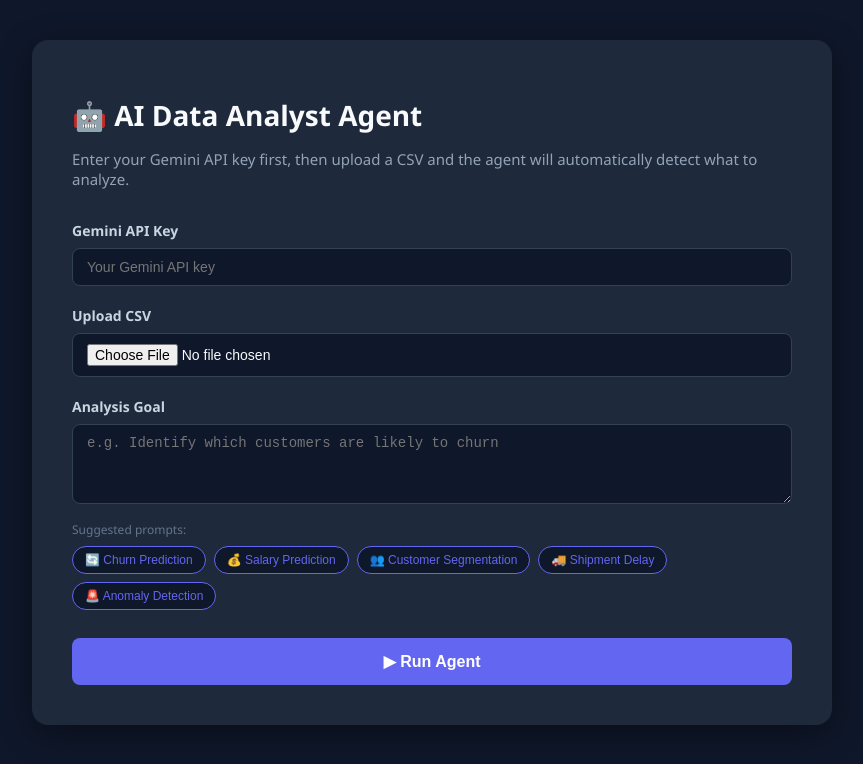
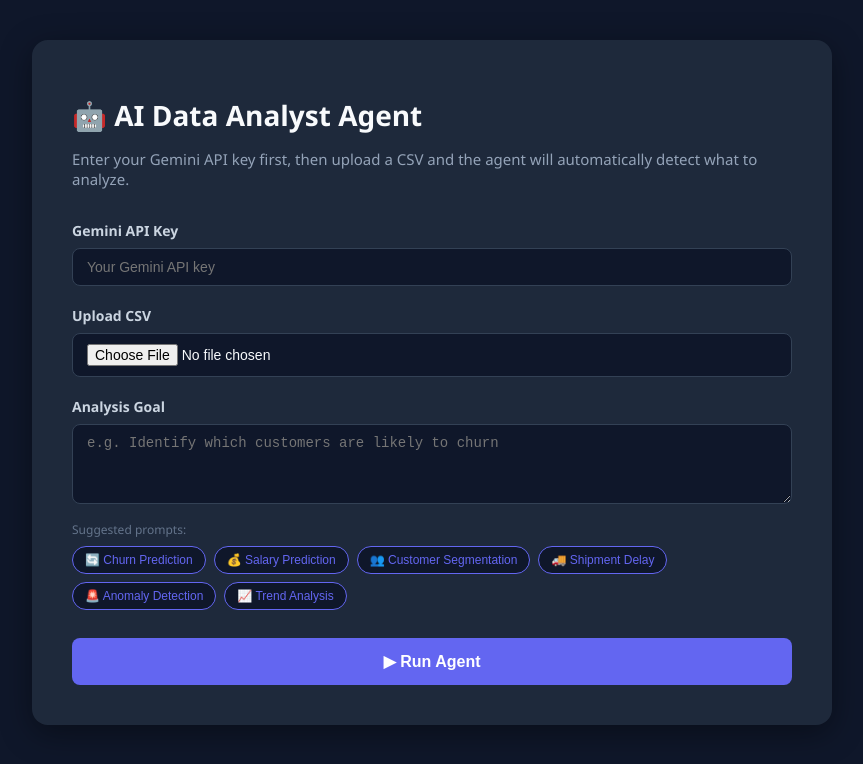
Before and after one commit to lux-lator555/ai-agent-frontend, a React (Create React App) app: page / in a window 1280 px wide. Shown: the top 764 px of the page, without its empty margins (208-1071 px from the left). Built offline with nearby package versions, Linux system fonts and the light colour scheme.

Commit message:
Add trend analysis prompt button

```diff
--- a/src/App.js
+++ b/src/App.js
@@ -463,14 +463,15 @@
   "Predict employee salary based on experience, performance and education. Run linear regression, show which features most strongly predict salary, evaluate with RMSE and R² score, generate feature importance and residual charts. Use SHAP to explain salary predictions.",
   "Identify distinct customer segments using clustering. Use the elbow method to find optimal clusters, run K-Means, visualize the clusters, and describe each segment's characteristics and recommended marketing strategy.",
   "Predict which shipments are likely to be delayed. Run BOTH logistic regression AND random forest models separately. For each model print accuracy, precision, recall, F1 score and ROC-AUC. Generate confusion matrix and feature importance charts. Use SHAP to explain delay predictions.",
-  "Detect anomalies and outliers in this dataset. Use Isolation Forest and DBSCAN to identify unusual records. Show how many anomalies were found, visualize them in a scatter plot with anomalies highlighted in red, and explain in plain English what makes each anomaly unusual and what business action should be taken."
+  "Detect anomalies and outliers in this dataset. Use Isolation Forest and DBSCAN to identify unusual records. Show how many anomalies were found, visualize them in a scatter plot with anomalies highlighted in red, and explain in plain English what makes each anomaly unusual and what business action should be taken.",
+  "Analyze trends in this dataset. Identify date columns and parse them. Calculate month-over-month growth rates, identify seasonality patterns, determine overall trend direction, and forecast the next 3 periods. Generate a time series line chart and a growth rate bar chart. Explain what the trends mean for the business."
 ].map((prompt, i) => (
   <button
     key={i}
     onClick={() => setGoal(prompt)}
     style={styles.promptButton}
   >
-    {["🔄 Churn Prediction", "💰 Salary Prediction", "👥 Customer Segmentation", "🚚 Shipment Delay", "🚨 Anomaly Detection"][i]}
+    {["🔄 Churn Prediction", "💰 Salary Prediction", "👥 Customer Segmentation", "🚚 Shipment Delay", "🚨 Anomaly Detection", "📈 Trend Analysis"][i]}
   </button>
 ))}
             </div>
```
